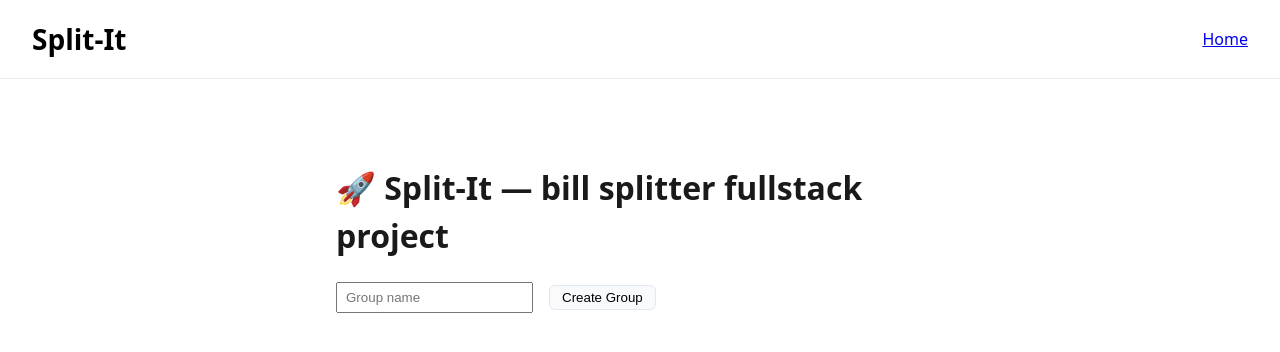
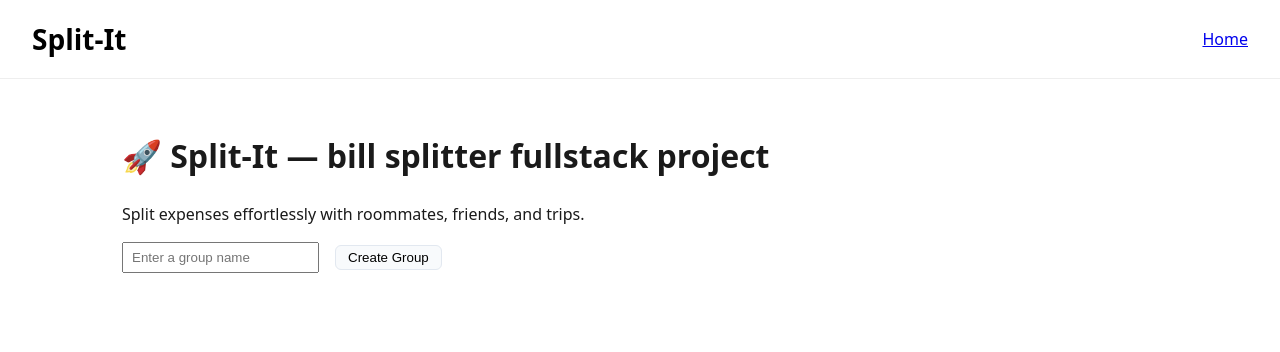
Before and after one commit to ksbn/pet-project-bill-split, a React (Vite) app in the folder frontend/: page / in a window 1280 px wide. Shown: the top 352 px of the page. Built offline with nearby package versions, Linux system fonts and the light colour scheme.

Commit message:
feat: redesign homepage layout

```diff
--- a/frontend/src/pages/HomePage.jsx
+++ b/frontend/src/pages/HomePage.jsx
@@ -26,12 +26,16 @@ export function HomePage() {
   }
 
   return (
-    <div className={styles.container}>
+    <div className={styles.hero}>
       <h1>🚀 Split-It — bill splitter fullstack project</h1>
+      <p className={styles.subtitle}>
+        Split expenses effortlessly with roommates, friends, and trips.
+      </p>
       {error && <p style={{ color: "red" }}>{error}</p>}
+      <div className={styles.form}>
        <input
          type="text"
-        placeholder="Group name"
+         placeholder="Enter a group name"
          value={groupName}
          onChange={(e) => setGroupName(e.target.value)}
          style={{ padding: "6px 8px", marginRight: "8px" }}
@@ -44,5 +48,7 @@ export function HomePage() {
          {loading ? "Creating…" : "Create Group"}
        </button>
       </div>
+    </div>
+
   );
 }
```
Lines whose indentation alone changed are shown as unchanged.
